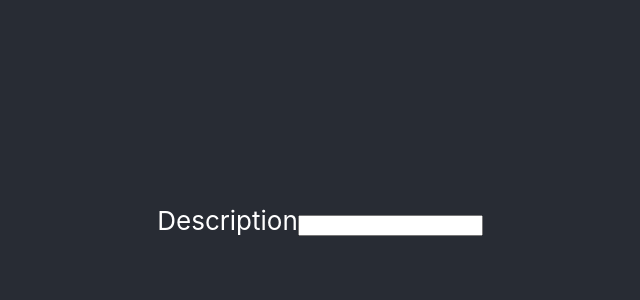
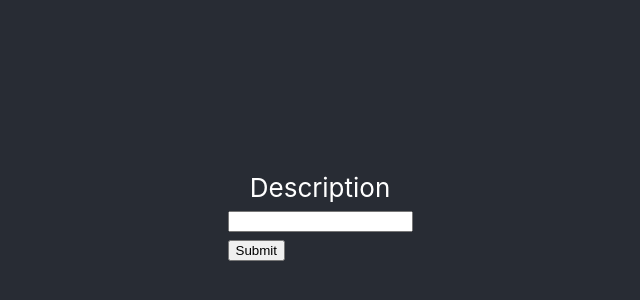
Before and after one commit to SupersonicAria/Tracker, a React (Create React App) app in the folder frontend/: page / in a window 1280 px wide. Shown: the part 180-480 px from the top of the page, without its empty margins (320-960 px from the left). Built offline with nearby package versions, Linux system fonts and the light colour scheme.

Commit message:
added submit button for description

```diff
--- a/frontend/src/App.css
+++ b/frontend/src/App.css
@@ -5,6 +5,12 @@
 .App-logo {
   height: 40vmin;
   pointer-events: none;
+}
+
+input,
+button {
+  display: block;
+  margin: 8px 0;
 }
 
 @media (prefers-reduced-motion: no-preference) {
@@ -32,6 +38,7 @@
   from {
     transform: rotate(0deg);
   }
+
   to {
     transform: rotate(360deg);
   }
--- a/frontend/src/App.js
+++ b/frontend/src/App.js
@@ -12,10 +12,16 @@ function App() {
   const handleChange = e => {
     setDescription(e.target.value);
   }
+
+  const handleSubmit = e => {
+    e.preventDefault();
+    console.log(description)
+  }
+
   return (
     <div className="App">
       <header className="App-header">
-        <form>
+        <form onSubmit={handleSubmit}>
           <label htmlFor='description'>Description</label>
           <input
           onChange={handleChange}
@@ -24,6 +30,7 @@ function App() {
           id='description'
           value={description}
           />
+          <button type='submit'>Submit</button>
         </form>
       </header>
     </div>
```
